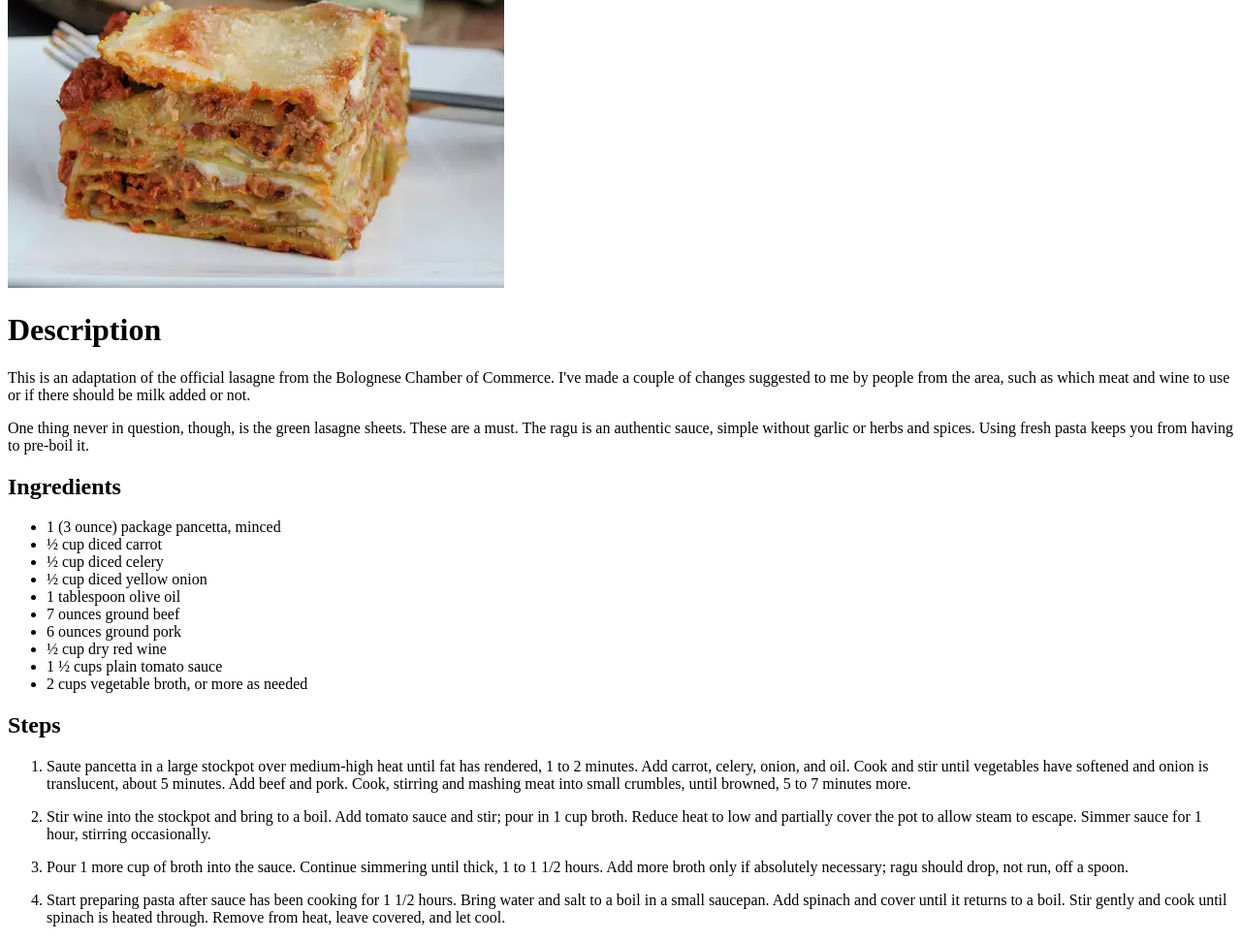
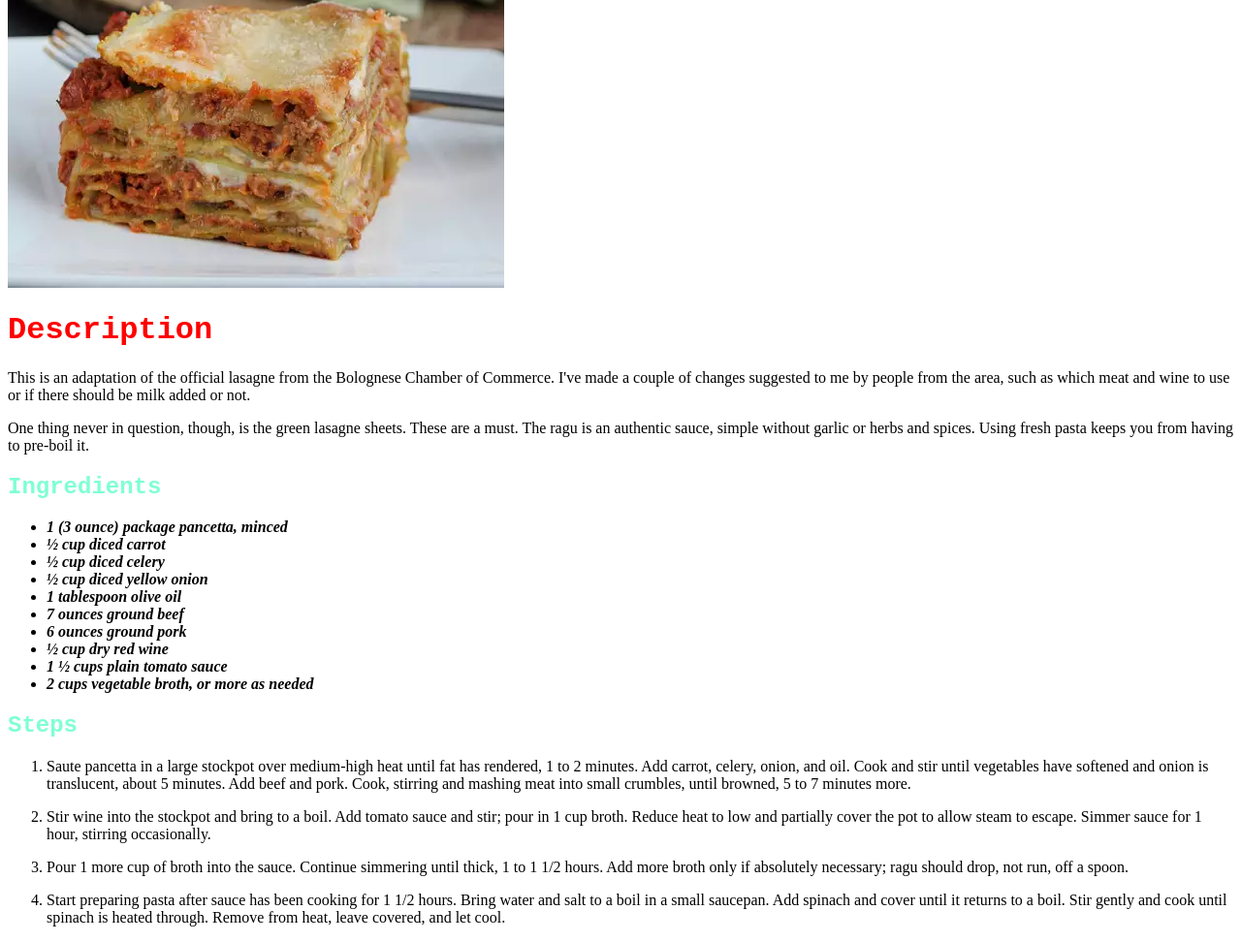
Before and after one commit to celiclazar/odin-recipes, a plain HTML site: page recipes/lasagna.html in a window 1280 px wide. Shown: the part 342-1314 px from the top of the page at 97% size. Drawn offline with Linux system fonts and the light colour scheme.

Commit message:
test css

```diff
--- /dev/null
+++ b/css/styles.css
@@ -0,0 +1,19 @@
+h1 {
+    color: red;
+    font-family: 'Courier New', Courier, monospace;
+}
+
+h2 {
+    color: aquamarine;
+    font-family: 'Courier New', Courier, monospace;
+    text-align: left;
+}
+
+a {
+    text-decoration: none;
+}
+
+.ingredients {
+    font-weight: 700;
+    font-style: italic;
+}
--- a/recipes/lasagna.html
+++ b/recipes/lasagna.html
@@ -5,6 +5,7 @@
     <meta http-equiv="X-UA-Compatible" content="IE=edge">
     <meta name="viewport" content="width=device-width, initial-scale=1.0">
     <title>Lasagna</title>
+    <link rel="stylesheet   " href="../css/styles.css">
 </head>
 <body>
     <h2 style="color: coral;"><a href="../index.html">Back to home..</a></h2>
@@ -14,7 +15,7 @@
     <p> This is an adaptation of the official lasagne from the Bolognese Chamber of Commerce. I've made a couple of changes suggested to me by people from the area, such as which meat and wine to use or if there should be milk added or not. </p>
     <p> One thing never in question, though, is the green lasagne sheets. These are a must. The ragu is an authentic sauce, simple without garlic or herbs and spices. Using fresh pasta keeps you from having to pre-boil it. </p>
     <h2>Ingredients</h2>
-    <ul>
+    <ul class="ingredients">
         <li> 1 (3 ounce) package pancetta, minced </li>
         <li> ½ cup diced carrot </li>
         <li> ½ cup diced celery </li>
```
Also changed, not shown: recipes/bacon-stuffed-mushrooms.html (+2 -1 lines), recipes/garlicky-pie.html (+2 -1 lines).
